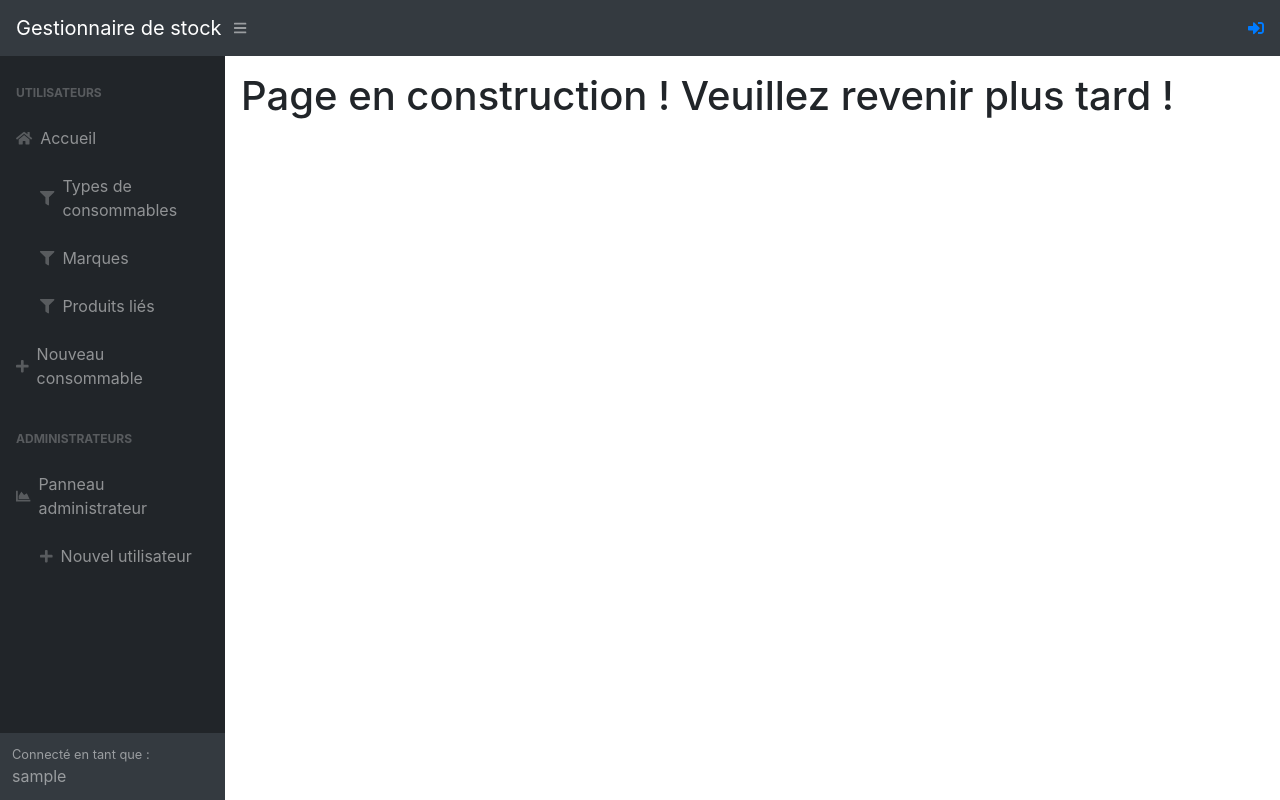
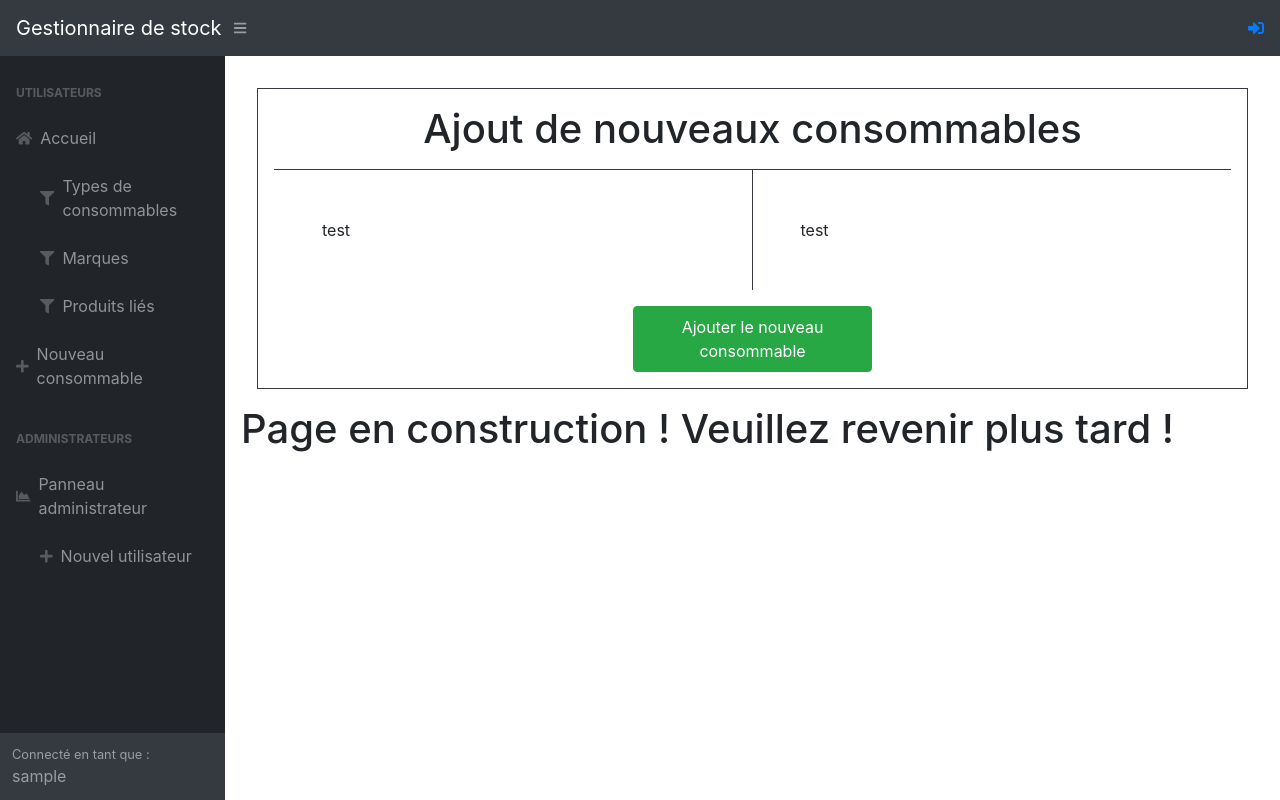
Before and after one commit to LouisRichard/TPI-Gestion-de-stock, a PHP site: template Realisation/view/newConsumable.php in a window 1280 px wide. Run offline with PHP 8.4, Linux system fonts and the light colour scheme; the template is opened without the code that fills it, so the values that code supplies are empty; the visitor is signed in with stand-in values (Sample User, id 1).

Commit message:
Commencement de la mise en page pour les nouveaux consommables
Début de la mise en page du formulaire d'ajout de nouveaux consommables

```diff
--- a/Realisation/view/newConsumable.php
+++ b/Realisation/view/newConsumable.php
@@ -7,6 +7,21 @@
 
 ob_start();
 ?>
+
+<div class="m-3 border border-dark pl-3 pr-3">
+    <h1 class="mt-3 text-center">Ajout de nouveaux consommables</h1>
+    <div class="mt-3 border-top border-dark d-flex flex-wrap w-100">
+        <div class="flex-column pt-5 pl-5 border-right border-dark w-50">
+            test
+        </div>
+        <div class="flex-column p-5 w-50">
+            test
+        </div>
+    </div>
+    <div class="w-100 text-center">
+        <button type="submit" class="btn btn-success w-25 p-2 m-3">Ajouter le nouveau consommable</button>
+    </div>
+</div>
 <h1>Page en construction ! Veuillez revenir plus tard !</h1>
 <?php
 $content = ob_get_clean();
```
